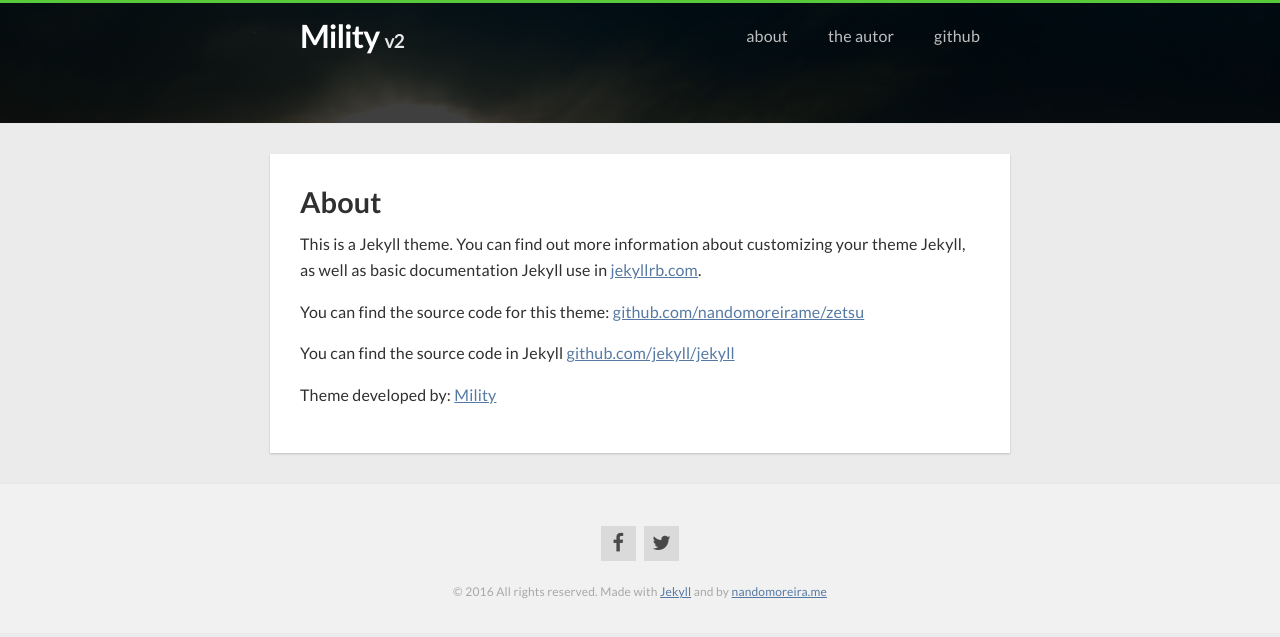
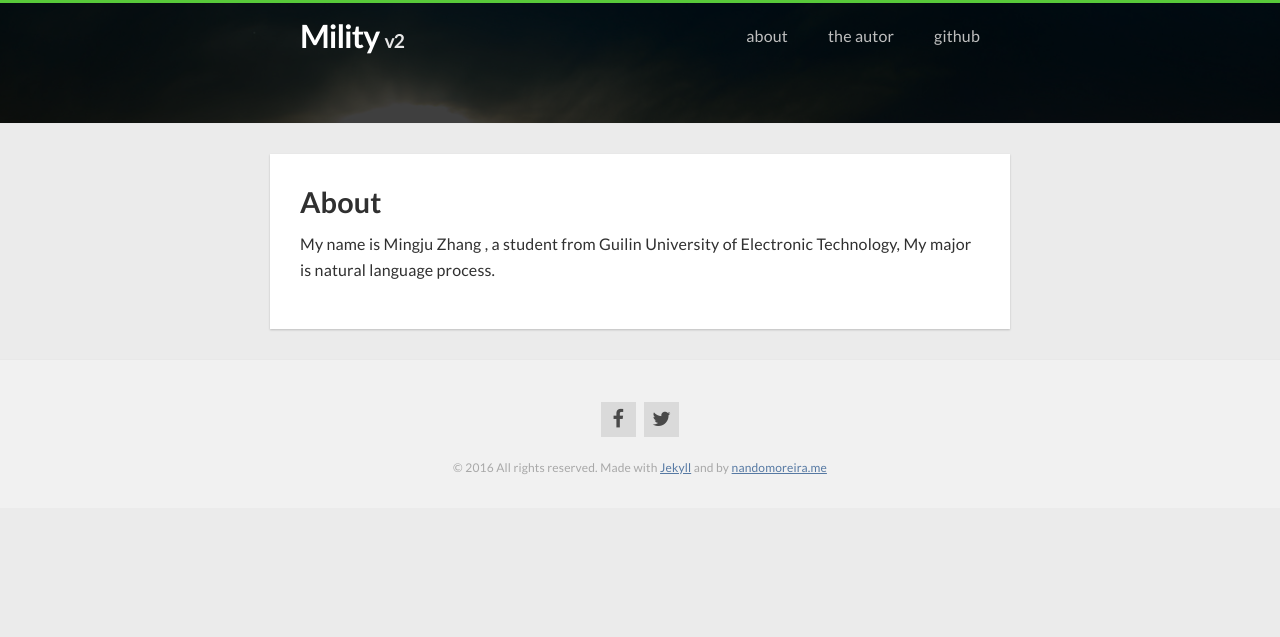
Before and after one commit to Mility/Mility.github.io, a Jekyll site: the page built from about.md, in a window 1280 px wide. Shown: the top 637 px of the page. Built offline with Jekyll 4.4.1, drawn with Linux system fonts in a browser that asks for light colours; nearby versions of some CDN libraries.

Commit message:
Update about.md

```diff
--- a/about.md
+++ b/about.md
@@ -5,10 +5,4 @@ permalink: /about/
 slug: about
 ---
 
-This is a Jekyll theme. You can find out more information about customizing your theme Jekyll, as well as basic documentation Jekyll use in [jekyllrb.com](http://jekyllrb.com/).
-
-You can find the source code for this theme: [github.com/nandomoreirame/zetsu]({{ site.github }})
-
-You can find the source code in Jekyll [github.com/jekyll/jekyll](https://github.com/jekyll/jekyll)
-
-Theme developed by: [{{ site.author.name }}]({{ site.author.url }})
+My name is Mingju Zhang , a student from Guilin University of Electronic Technology, My major is natural language process.
```
